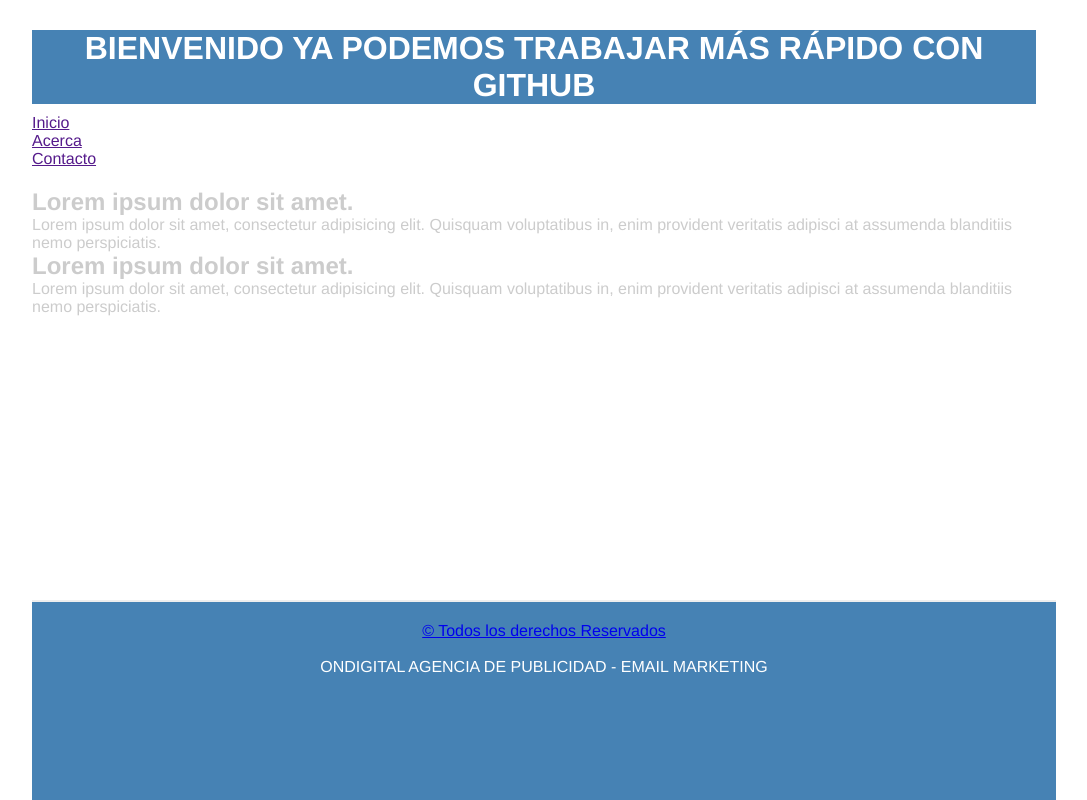
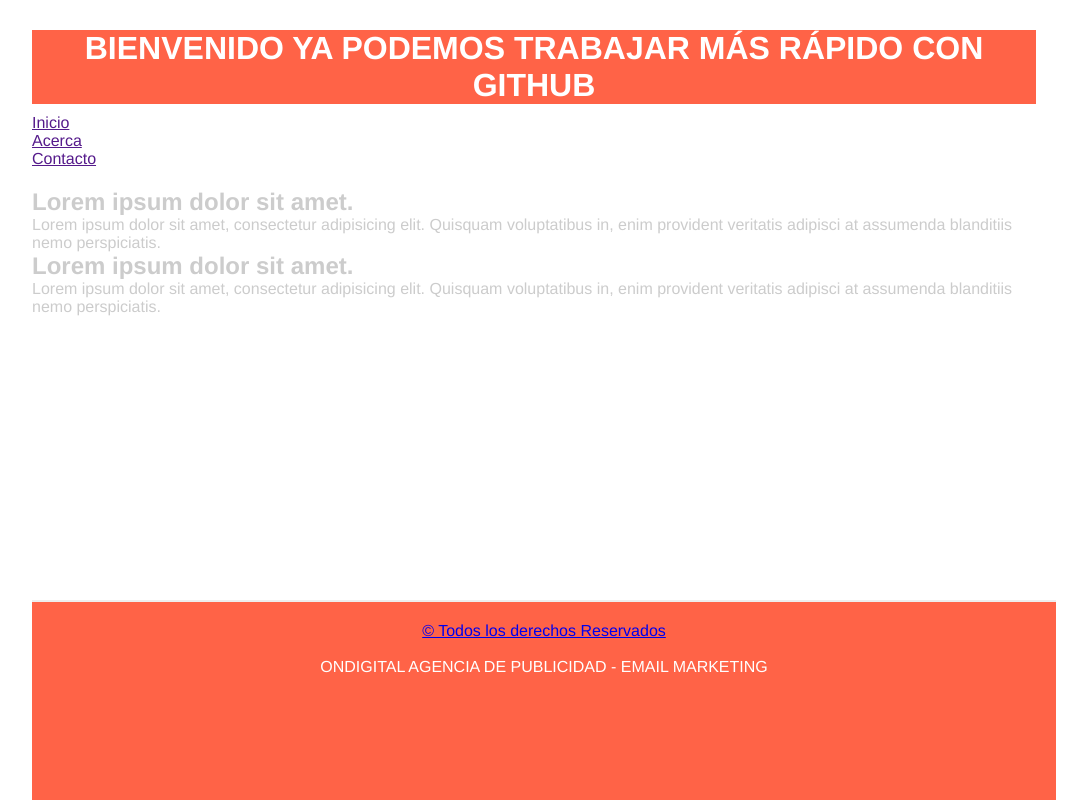
Before and after one commit to ondigitalDesarrollo/prueba_github, a plain HTML site: page index.html in a window 1280 px wide. Shown: the whole page, without its empty margins (106-1193 px from the left). Drawn offline with Linux system fonts and the light colour scheme.

Commit message:
Cambio de color del layout

```diff
--- a/css/estilos.css
+++ b/css/estilos.css
@@ -32,7 +32,7 @@ body{
 
 header{
 	margin-top: 20px;
-	background: steelblue;
+	background: tomato;
 	color: #fff;
 }
 h1{
@@ -49,7 +49,7 @@ footer{
 	width: 80%;
 	height: 200px;
 	color: #fff;
-	background: steelblue;
+	background: tomato;
 	border-top: 2px solid #eee;
 	position: absolute;
 	bottom: 0;
```
